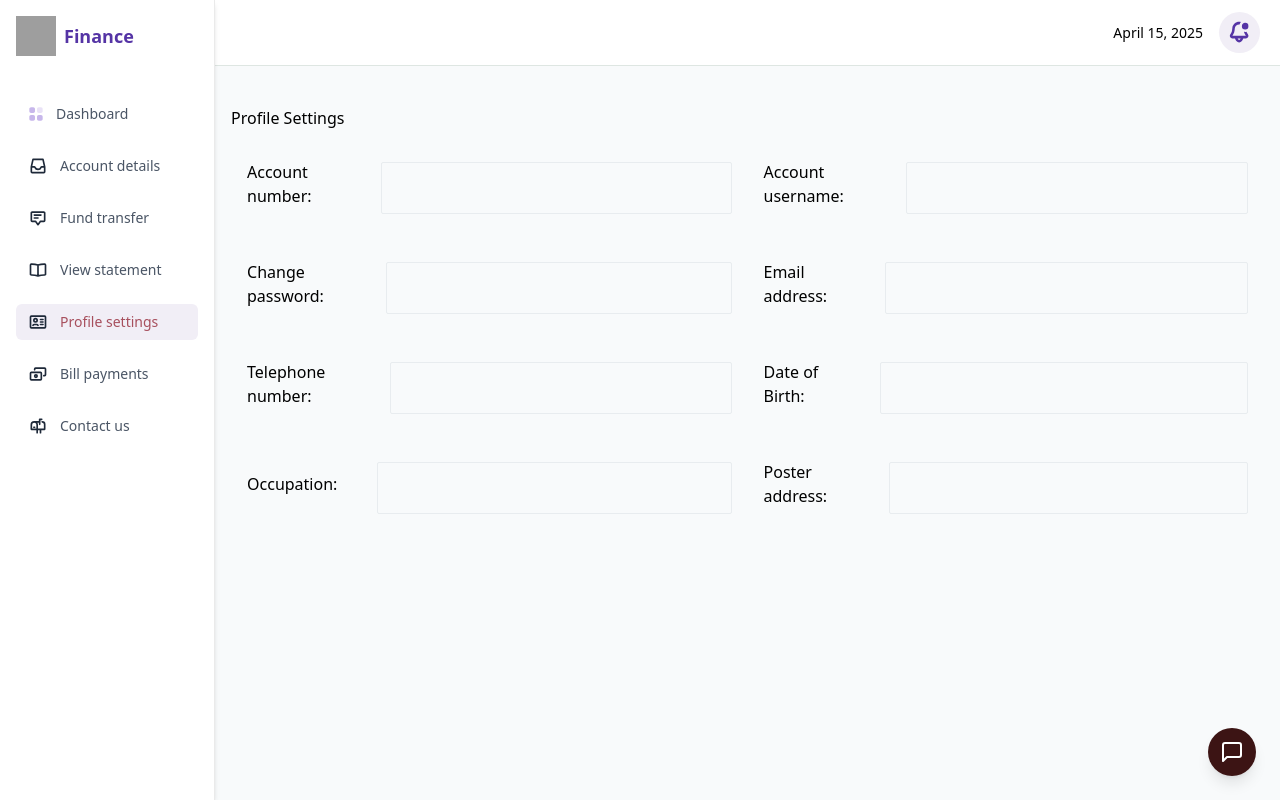
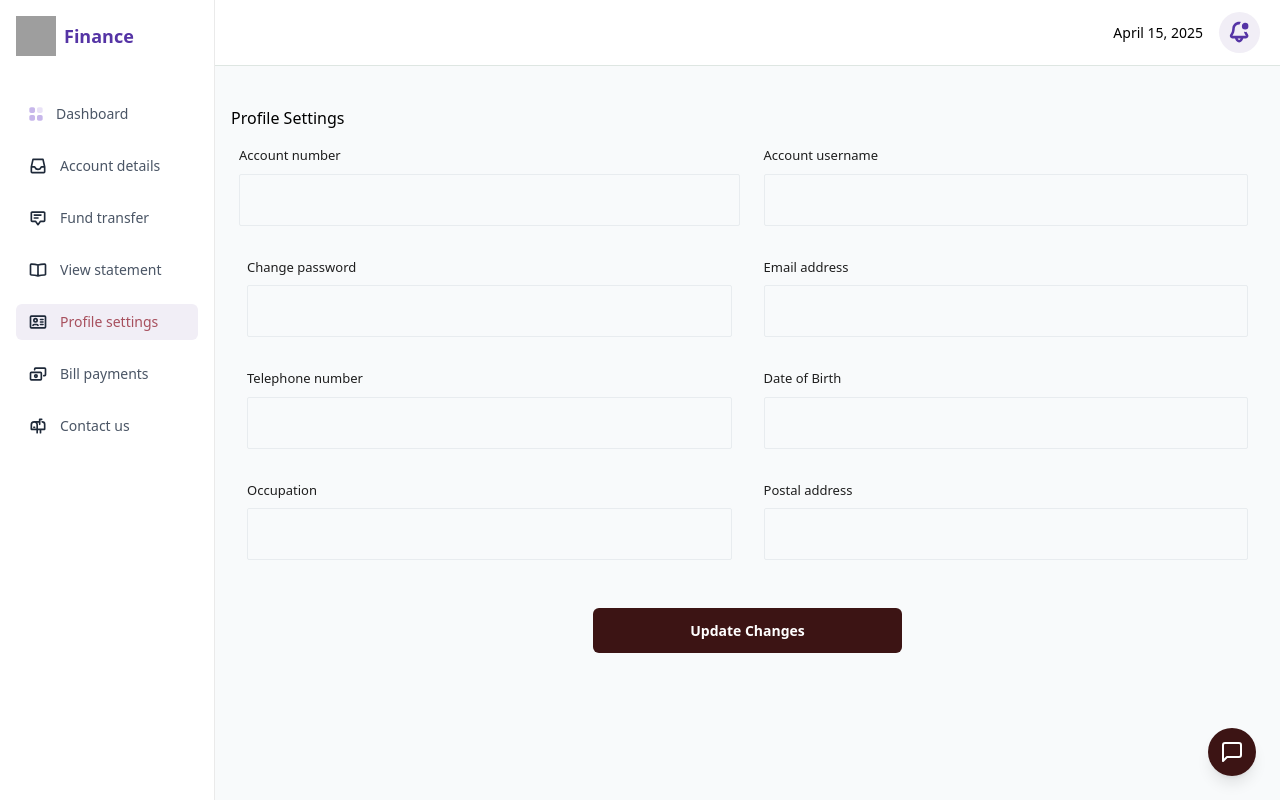
Before and after one commit to jazzygee36/onlineBanking, a React (Vite) app: page /profile in a window 1280 px wide. Built offline with nearby package versions, Linux system fonts and the light colour scheme; grey boxes are pictures that could not be loaded.

Commit message:
enhancement

```diff
--- a/src/components/dashboard/sidebar.tsx
+++ b/src/components/dashboard/sidebar.tsx
@@ -64,7 +64,7 @@ const Sidebar = ({
 
       {/* Sidebar Container */}
       <div
-        className={`fixed lg:static top-0 left-0 h-full w-[70%] md:w-[50%] lg:w-[16.8%] bg-white shadow-md border-r border-[#EAEAEA] transition-transform duration-300 ease-in-out z-20
+        className={`fixed lg:static top-0 left-0 h-full w-[70%] md:w-[50%] lg:w-[16.8%] bg-white border-r border-[#EAEAEA] transition-transform duration-300 ease-in-out z-20
         ${isOpen ? 'translate-x-0' : '-translate-x-full'} lg:translate-x-0`}
       >
         {/* Logo & Close Button */}
--- a/src/pages/dashboard/index.tsx
+++ b/src/pages/dashboard/index.tsx
@@ -20,7 +20,7 @@ const Dashboard = () => {
   return (
     <MainDashboard title={'Dashbaord'}>
       <div className='flex flex-col items-center justify-center gap-8  h-full'>
-        <h4 className='font-semibold underline  text-gray-500 text-center'>
+        <h4 className='font-semibold underline  text-gray-500 text-center md:hidden sm:block'>
           Navigate with the icons below.
         </h4>
 
--- a/src/pages/myAccount/index.tsx
+++ b/src/pages/myAccount/index.tsx
@@ -1,20 +1,29 @@
+import Bell from '../../assets/svg/bell';
+
+import Mail from '../../assets/svg/mail';
+import MyAccountIcon from '../../assets/svg/myAccount';
+import Transfer from '../../assets/svg/transfer';
 import MainDashboard from '../../components/dashboard';
 const Card = [
   {
     label: 'Messages',
     title: '0 New',
+    icon: <Mail />,
   },
   {
     label: '1 Account',
     title: 'Active',
+    icon: <MyAccountIcon />,
   },
   {
     label: 'Notifications',
     title: '0 New',
+    icon: <Bell />,
   },
   {
     label: 'Transactions',
     title: '0 Pending',
+    icon: <Transfer />,
   },
 ];
 const AccountSummary = [
@@ -33,10 +42,13 @@ const MyAccount = () => {
         {Card.map((item, index) => (
           <div
             key={index}
-            className='bg-white shadow-sm rounded-lg p-10 flex flex-col items-center justify-center'
+            className='flex items-center justify-center bg-white shadow-sm rounded-lg p-10 gap-3'
           >
-            <h2 className='text-md font-medium'>{item.label}</h2>
-            <p className='text-sm font-normal text-[#6c757d]'>{item.title}</p>
+            <div className='bg-[#f8f9fa]  rounded-lg'>{item.icon}</div>
+            <div className=' flex flex-col items-center justify-center'>
+              <h2 className='text-md font-medium'>{item.label}</h2>
+              <p className='text-sm font-normal text-[#6c757d]'>{item.title}</p>
+            </div>
           </div>
         ))}
       </div>
--- a/src/pages/profile/index.tsx
+++ b/src/pages/profile/index.tsx
@@ -1,3 +1,4 @@
+import HomeButton from '../../components/button';
 import MainDashboard from '../../components/dashboard';
 import HomeInput from '../../components/input';
 
@@ -5,63 +6,71 @@ const Profile = () => {
   return (
     <MainDashboard title={'Profile'}>
       <h1 className='font-medium mt-6'>Profile Settings</h1>
-      <div className='grid grid-cols-1 md:grid-cols-2 items-center  w-full my-2'>
-        <div className=' p-4  flex items-center gap-10 w-[100%]'>
-          <h1 className='font-normal'> Account number: </h1>
+      <div className='grid grid-cols-1 md:grid-cols-2 items-center  w-full '>
+        <div className=' p-2  flex items-center gap-1 md:gap-10 w-[100%]'>
           <div className='w-full'>
-            <HomeInput type={'text'} placeholder={''} />
+            <HomeInput type={'text'} placeholder={''} label='Account number' />
           </div>
         </div>
-        <div className=' p-4  flex items-center gap-10 w-[100%]'>
-          <h1 className='font-normal'> Account username: </h1>
+        <div className=' p-4  flex items-center gap-1 md:gap-10 w-[100%]'>
           <div className='w-full'>
-            <HomeInput type={'text'} placeholder={''} />
+            <HomeInput
+              type={'text'}
+              placeholder={''}
+              label='Account username'
+            />
           </div>
         </div>
       </div>
-      <div className='grid grid-cols-1 md:grid-cols-2 items-center mb-2 w-full'>
-        <div className=' p-4  flex items-center gap-10 w-[100%] '>
-          <h1 className='font-normal'> Change password: </h1>
+      <div className='grid grid-cols-1 md:grid-cols-2 items-center  w-full'>
+        <div className=' p-4  flex items-center gap-1 md:gap-10 w-[100%] '>
           <div className='w-[100%]'>
-            <HomeInput type={'text'} placeholder={''} />
+            <HomeInput type={'text'} placeholder={''} label='Change password' />
           </div>
         </div>
-        <div className=' p-4  flex items-center gap-10 w-[100%]'>
-          <h1 className='font-normal'> Email address: </h1>
+        <div className=' p-4  flex items-center gap-1 md:gap-10 w-[100%]'>
           <div className='w-[100%]'>
-            <HomeInput type={'text'} placeholder={''} />
+            <HomeInput type={'text'} placeholder={''} label='Email address' />
           </div>
         </div>
       </div>
 
-      <div className='grid grid-cols-1 md:grid-cols-2 items-center  w-full mb-2'>
-        <div className=' p-4  flex items-center gap-10 w-[100%] '>
-          <h1 className='font-normal'> Telephone number: </h1>
+      <div className='grid grid-cols-1 md:grid-cols-2 items-center  w-full'>
+        <div className=' p-4  flex items-center gap-1 md:gap-10 w-[100%] '>
           <div className='w-[100%]'>
-            <HomeInput type={'text'} placeholder={''} />
+            <HomeInput
+              type={'text'}
+              placeholder={''}
+              label='Telephone number'
+            />
           </div>
         </div>
-        <div className=' p-4  flex items-center gap-10 w-[100%]'>
-          <h1 className='font-normal'> Date of Birth: </h1>
+        <div className=' p-4  flex items-center gap-1 md:gap-10 w-[100%]'>
           <div className='w-[100%]'>
-            <HomeInput type={'text'} placeholder={''} />
+            <HomeInput type={'text'} placeholder={''} label='Date of Birth' />
           </div>
         </div>
       </div>
 
-      <div className='grid grid-cols-1 md:grid-cols-2 items-center  w-full mb-2'>
-        <div className=' p-4 mb-4 flex items-center gap-10  w-[100%] '>
-          <h1 className='font-normal'> Occupation: </h1>
+      <div className='grid grid-cols-1 md:grid-cols-2 items-center  w-full '>
+        <div className=' p-4 mb-4 flex items-center gap-1 md:gap-10  w-[100%] '>
           <div className='w-[100%]'>
-            <HomeInput type={'text'} placeholder={''} />
+            <HomeInput type={'text'} placeholder={''} label='Occupation' />
           </div>
         </div>
-        <div className=' p-4 mb-4 flex items-center gap-10  w-[100%]'>
-          <h1 className='font-normal'> Poster address: </h1>
+        <div className=' p-4 mb-4 flex items-center gap-1 md:gap-10  w-[100%]'>
           <div className='w-[100%]'>
-            <HomeInput type={'text'} placeholder={''} />
+            <HomeInput type={'text'} placeholder={''} label='Postal address' />
           </div>
         </div>
+      </div>
+      <div className='w-full flex flex-col m-auto justify-center items-center md:w-[30%] my-4'>
+        <HomeButton
+          title={'Update Changes'}
+          type={'submit'}
+          bg={'#3c1414'}
+          width={'100%'}
+        />
       </div>
     </MainDashboard>
   );
--- a/src/pages/transfer/index.tsx
+++ b/src/pages/transfer/index.tsx
@@ -1,27 +1,72 @@
+import { useState } from 'react';
 import MainDashboard from '../../components/dashboard';
 import SelectInput from '../../components/selectInput';
+import HomeButton from '../../components/button';
 
 const Transfer = () => {
+  const [fundType, setFundType] = useState('');
+
   return (
-    <MainDashboard title={'Tranfer'}>
+    <MainDashboard title={'Transfer'}>
       <h1 className='font-medium mt-6'>Funds Transfer</h1>
+
       <div className='w-full bg-gray-200 p-4 my-4 flex items-center justify-between '>
-        <div className='flex  gap-4'>
+        <div className='flex gap-4'>
           <h1 className='font-medium'> Account Number: </h1>
           <h1> 003994415280</h1>
         </div>
       </div>
-      <div className='flex flex-col m-auto justify-center items-center w-full md:w-[30%]  gap-4'>
-        <h1 className='font-medium'> Destination Account: </h1>
+
+      <div className='flex flex-col m-auto justify-center items-center w-full md:w-[30%] gap-4'>
+        <h1 className='font-medium'> Transfer type: </h1>
         <SelectInput
           option={[
             { value: '', label: 'Select account' },
-            { value: '', label: 'Local bank' },
-            { value: '', label: 'Oversea bank' },
+            { value: 'Local bank', label: 'Local bank' },
+            { value: 'Oversea bank', label: 'Oversea bank' },
           ]}
-          name={''}
+          name='fundType'
+          onChange={(
+            e: React.ChangeEvent<HTMLInputElement | HTMLSelectElement>
+          ) => setFundType((e.target as HTMLSelectElement).value)}
         />
       </div>
+
+      {fundType === 'Oversea bank' && (
+        <>
+          <div className='flex flex-col m-auto justify-center items-center w-full md:w-[30%] my-4'>
+            <SelectInput
+              option={[
+                { value: '', label: 'Select country' },
+                { value: 'Canada', label: 'Canada' },
+                { value: 'United State', label: 'United State' },
+                { value: 'South Africa', label: 'South Africa' },
+              ]}
+              name='country'
+            />
+          </div>
+
+          <div className='flex flex-col m-auto justify-center items-center w-full md:w-[30%] my-4'>
+            <SelectInput
+              option={[
+                { value: '', label: 'Select currency' },
+                { value: 'Dollar', label: 'Dollar' },
+                { value: 'Pounds', label: 'Pounds' },
+                { value: 'Sterling', label: 'Sterling' },
+              ]}
+              name='currency'
+            />
+          </div>
+          <div className='w-full flex flex-col m-auto justify-center items-center md:w-[30%] my-4'>
+            <HomeButton
+              title={'Next'}
+              type={'submit'}
+              bg={'#3c1414'}
+              width={'50%'}
+            />
+          </div>
+        </>
+      )}
     </MainDashboard>
   );
 };
```
